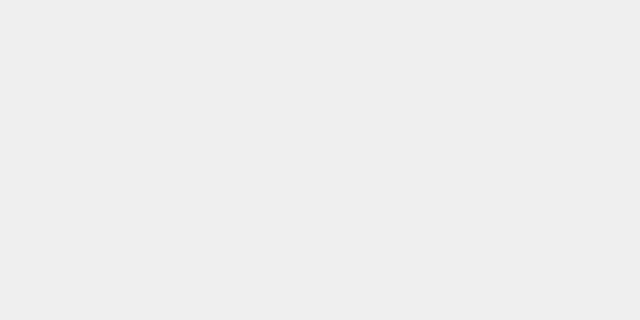
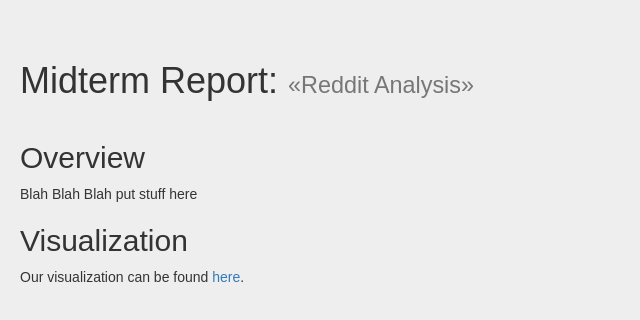
Before and after one commit to xytosis/cs1951a, a plain HTML site: page index.html in a window 1280 px wide. Shown: the whole page, without its empty margins (0-640 px from the left). Drawn offline with nearby package versions, Linux system fonts and the light colour scheme; files that its build step writes are made by us from their sources; files whose address does not match are found by name.

Commit message:
updated page

```diff
--- a/index.html
+++ b/index.html
@@ -19,6 +19,26 @@
 
 <body>
 
+<div class="row">
+        <div class="col-md-2"></div>
+        <div class="col-md-8">
+            <div class="page-header center">
+                <h1>Midterm Report: <small>&laquo;Reddit Analysis&raquo;</small></h1>
+            </div>
+
+      <h2>Overview</h2>
+            <p>
+                Blah Blah Blah put stuff here
+            </p>
+
+      <h2>Visualization</h2>
+            <p>
+                Our visualization can be found <a href="visualization">here</a>.
+            </p>
+
+
+        <div class="col-md-2"></div>
+    </div>
 
 </body>
 
```
